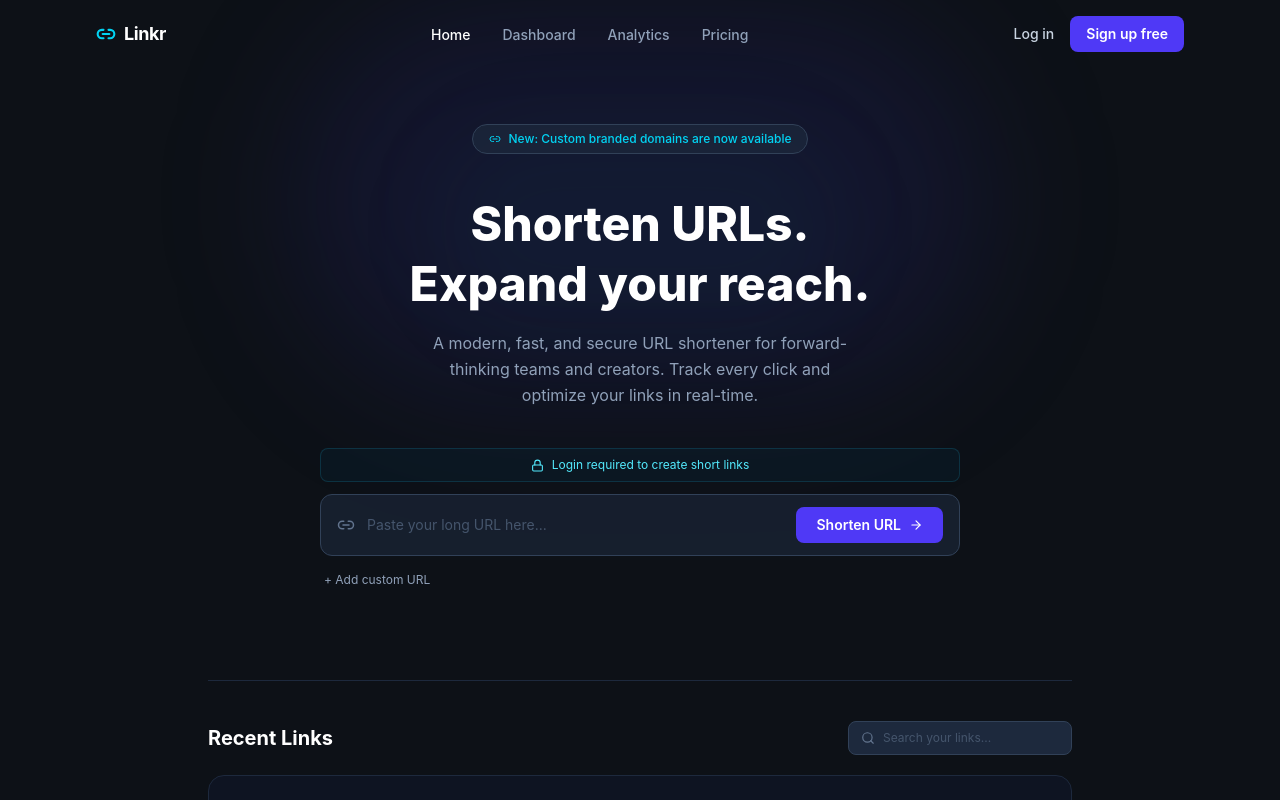
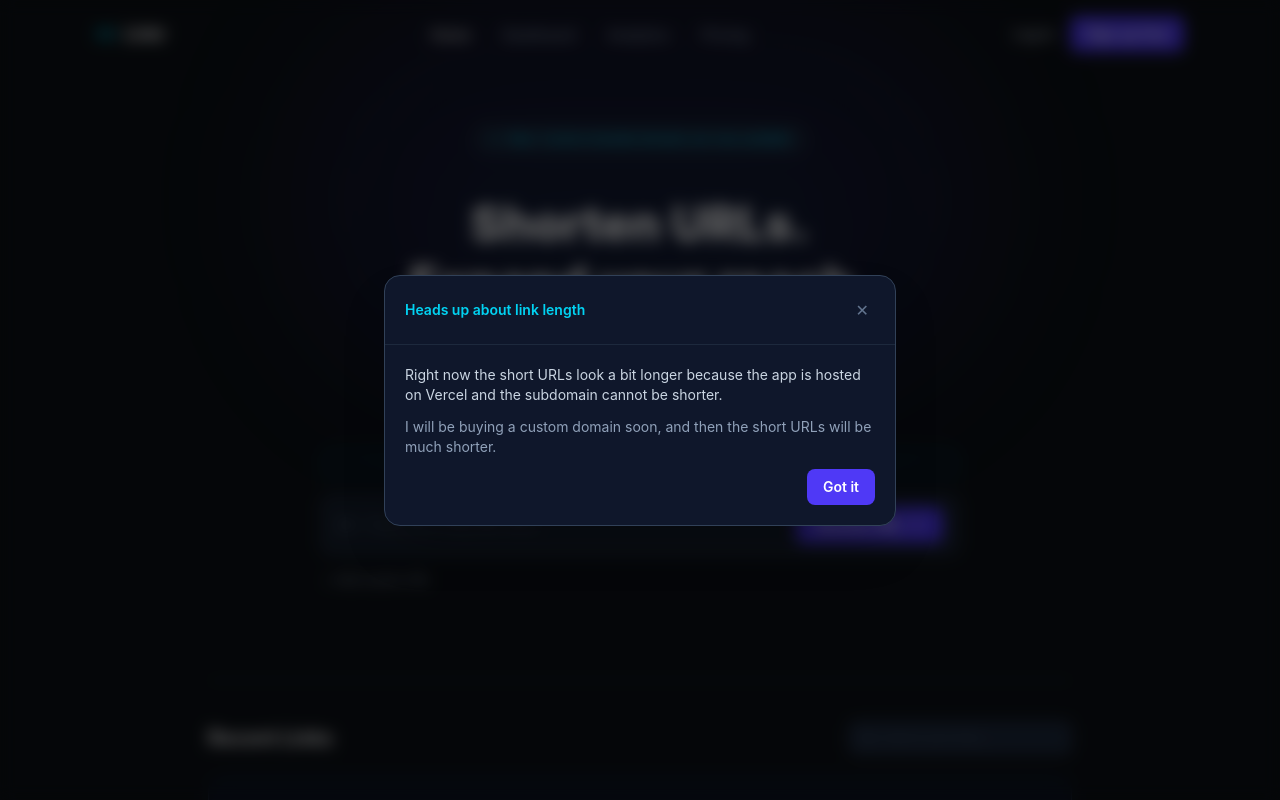
Before and after one commit to AswathS2009/URL-SHORTNER, a React (Vite) app in the folder client/: page / in a window 1280 px wide. Shown: the top 800 px of the page. Built offline with nearby package versions, Linux system fonts and the light colour scheme.

Commit message:
added user notice for long short url cause of vercel

```diff
--- a/client/src/pages/HomePage.jsx
+++ b/client/src/pages/HomePage.jsx
@@ -1,4 +1,4 @@
-import React, { useState } from "react";
+import React, { useEffect, useState } from "react";
 import Navbar from "../components/layout/Navbar";
 import UrlShortener from "../components/home/UrlShortener";
 import RecentLinks from "../components/home/RecentLinks";
@@ -17,6 +17,7 @@ export default function HomePage({
   onLogout,
 }) {
   const [showToast, setShowToast] = useState(false);
+  const [showDeployNotice, setShowDeployNotice] = useState(false);
 
   const handleCopy = async (text) => {
     if (!text) return;
@@ -51,6 +52,16 @@ export default function HomePage({
     }
   };
 
+  useEffect(() => {
+    const dismissed = localStorage.getItem("deployNoticeDismissed");
+    if (!dismissed) setShowDeployNotice(true);
+  }, []);
+
+  const handleCloseDeployNotice = () => {
+    localStorage.setItem("deployNoticeDismissed", "true");
+    setShowDeployNotice(false);
+  };
+
   return (
     <div className="min-h-screen bg-[#0d1117] relative overflow-x-hidden">
       {/* Background glow effects */}
@@ -59,6 +70,48 @@ export default function HomePage({
 
       {/* Toast */}
       <Toast show={showToast} onClose={() => setShowToast(false)} />
+
+      {showDeployNotice && (
+        <div className="fixed inset-0 z-40 flex items-center justify-center p-4">
+          <button
+            className="absolute inset-0 bg-black/60 backdrop-blur-sm"
+            onClick={handleCloseDeployNotice}
+            aria-label="Close notice"
+          />
+          <div className="relative w-full max-w-lg rounded-2xl border border-slate-700 bg-slate-900 shadow-2xl">
+            <div className="flex items-center justify-between px-5 py-4 border-b border-slate-800">
+              <span className="text-sm font-semibold text-cyan-400">
+                Heads up about link length
+              </span>
+              <button
+                onClick={handleCloseDeployNotice}
+                className="p-1.5 text-slate-500 hover:text-slate-300 transition-colors"
+                aria-label="Close"
+              >
+                ✕
+              </button>
+            </div>
+            <div className="p-5 space-y-3">
+              <p className="text-sm text-slate-300">
+                Right now the short URLs look a bit longer because the app is
+                hosted on Vercel and the subdomain cannot be shorter.
+              </p>
+              <p className="text-sm text-slate-400">
+                I will be buying a custom domain soon, and then the short URLs
+                will be much shorter.
+              </p>
+              <div className="flex justify-end">
+                <button
+                  onClick={handleCloseDeployNotice}
+                  className="bg-indigo-600 hover:bg-indigo-500 text-white text-sm font-semibold px-4 py-2 rounded-lg transition-colors"
+                >
+                  Got it
+                </button>
+              </div>
+            </div>
+          </div>
+        </div>
+      )}
 
       <LoginModel
         isOpen={activeModal === "login"}
```
